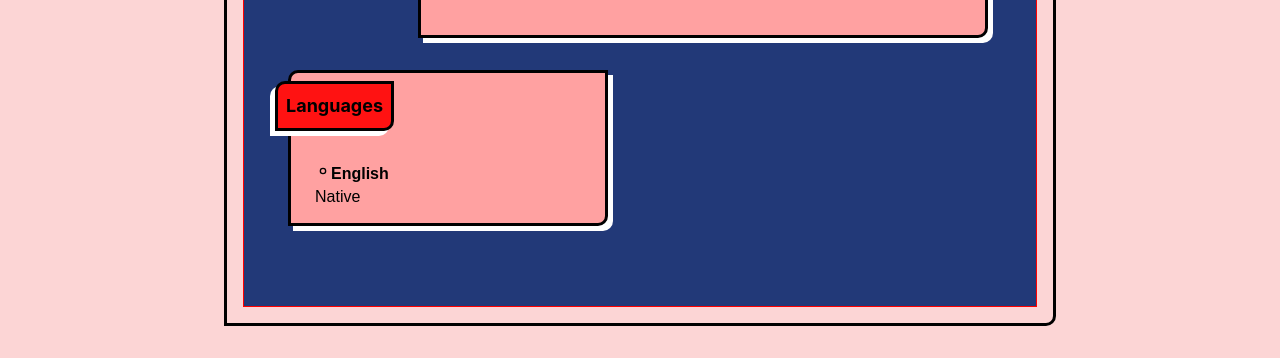
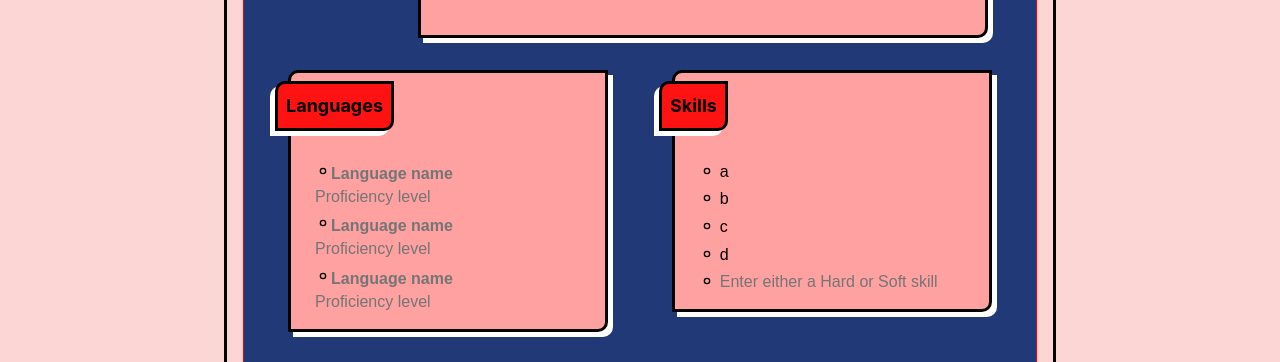
Before and after one commit to sasha-valderrama/generate-your-CV, a React (Create React App) app: page /cv-form/update in a window 1280 px wide. Shown: the part 564-926 px from the top of the page. Built offline with nearby package versions, Linux system fonts and the light colour scheme.

Commit message:
Skills Section is updating

```diff
--- a/src/components/form/index.js
+++ b/src/components/form/index.js
@@ -8,10 +8,11 @@ import About from './sections/About';
 import Section, { SectionListItem } from './sections/Section';
 import { BodyWrapper } from './body/BodyWrapper';
 import { nanoid } from 'nanoid';
-import Language from '../Language';
+import Language from './sections/Language';
+import Skill from './sections/Skills';
 
 export default function Form() {
-  const [{ profile, about, languages }, dispatch] = useReducer(
+  const [{ profile, about, languages, skills }, dispatch] = useReducer(
     reducer,
     newValues
   );
@@ -43,7 +44,18 @@ export default function Form() {
         value,
       },
     });
-    console.log(languages);
+  };
+
+  const handleChangeSkills = (value, id) => {
+    dispatch({
+      type: 'UPDATE_SKILLS',
+      payload: {
+        id,
+        key: 'name',
+        value: value,
+      },
+      skills: skills,
+    });
   };
 
   // const testing = ['abc', 'df', 'fsf'];
@@ -91,11 +103,18 @@ export default function Form() {
               );
             })}
           </Section>
-          {/* <Section right subtitle="Skills">
-            {testingSkills.map((item) => {
-              return <SectionListItem key={nanoid()}>{item}</SectionListItem>;
+          <Section right subtitle="Skills">
+            {skills.map((skill) => {
+              console.log(skill);
+              return (
+                <Skill
+                  key={skill.id}
+                  skill={skill}
+                  onChangeSkills={handleChangeSkills}
+                />
+              );
             })}
-          </Section> */}
+          </Section>
         </BodyWrapper>
       </MainForm>
     </OuterContainer>
--- a/src/components/Language.js
+++ b/src/components/form/sections/Language.js
@@ -1,18 +1,19 @@
 import styled from '@emotion/styled';
 import React from 'react';
-import { SectionListItem } from './form/sections/Section';
+import { SectionListItem } from './Section';
 import { TbPoint } from 'react-icons/tb';
 
 export default function Language({ language, onChangeLanguages }) {
   const handleNameChange = (e) => {
-    const { id, value } = e.target;
+    const { value } = e.target;
     onChangeLanguages(language.id, 'langName', value);
   };
 
   const handleProficiencyChange = (e) => {
-    const { id, value } = e.target;
+    const { value } = e.target;
     onChangeLanguages(language.id, 'proficiency', value);
   };
+
   return (
     <SectionListItem>
       <LanguageWrapper>
--- /dev/null
+++ b/src/components/form/sections/Skills.js
@@ -0,0 +1,47 @@
+import styled from '@emotion/styled';
+import React from 'react';
+import { SectionListItem } from './Section';
+import { TbPoint } from 'react-icons/tb';
+
+export default function Skill({ skill, onChangeSkills }) {
+  return (
+    <SectionListItem>
+      <SkillsWrapper>
+        <TbPoint />
+        <SkillItem
+          type="text"
+          id={skill.id}
+          name={skill.name}
+          value={skill.name}
+          onChange={(e) => onChangeSkills(e.target.value, skill.id)}
+          placeholder="Enter either a Hard or Soft skill"
+        ></SkillItem>
+      </SkillsWrapper>
+    </SectionListItem>
+  );
+}
+
+const SkillsWrapper = styled.div`
+  display: flex;
+  width: fit-content;
+  height: fit-content;
+  justify-content: flex-start;
+  gap: 0.3rem;
+`;
+
+const SkillItem = styled.input`
+  border: none;
+  background-color: inherit;
+  font-size: inherit;
+  width: ${(props) => (props.left ? '220px' : '260px')};
+  font-weight: ${(props) => (props.left ? 'bold' : 'normal')};
+  color: ${(props) => props.theme.colors.black};
+  &:hover,
+  &:focus {
+    color: ${(props) => props.theme.colors.white};
+    outline: none;
+  }
+  ::placeholder {
+    font-size: ${(props) => props.theme.fontSize.md};
+  }
+`;
--- a/src/components/ui/EditorWrapper.js
+++ b/src/components/ui/EditorWrapper.js
@@ -1,6 +1,8 @@
 import styled from '@emotion/styled';
 
 export const EditorWrapper = styled.div`
+  position: absolute;
+  z-index: 999;
   width: 300px;
   height: 100px;
   background-color: ${(props) => props.theme.colors.accent};
--- a/src/data.js
+++ b/src/data.js
@@ -44,13 +44,20 @@ export const newValues = {
     },
   ],
   languages: [
-    { id: nanoid(), langName: 'English', proficiency: 'Native' },
-    // { id: '', langName: '', proficiency: '' },
-    // {
-    //   id: '',
-    //   langName: '',
-    //   proficiency: '',
-    // },
+    { id: nanoid(), langName: '', proficiency: '' },
+    { id: nanoid(), langName: '', proficiency: '' },
+    {
+      id: nanoid(),
+      langName: '',
+      proficiency: '',
+    },
+  ],
+  skills: [
+    { id: nanoid(), name: 'a' },
+    { id: nanoid(), name: 'b' },
+    { id: nanoid(), name: 'c' },
+    { id: nanoid(), name: 'd' },
+    { id: nanoid(), name: '' },
   ],
 };
 
@@ -93,4 +100,11 @@ export const newValues = {
 //       proficiency: 'Full Professional Proficiency',
 //     },
 //   ],
+// skills: [
+//   { id: nanoid(), skill: 'Project management' },
+//   { id: nanoid(), skill: 'Problem-solving' },
+//   { id: nanoid(), skill: 'Design' },
+//   { id: nanoid(), skill: 'Mobile development' },
+//   { id: nanoid(), skill: 'Data analysis' },
+// ],
 // };
--- a/src/util/reducer.js
+++ b/src/util/reducer.js
@@ -29,6 +29,19 @@ export const reducer = (state, action) => {
           return language;
         }),
       };
+    case 'UPDATE_SKILLS':
+      return {
+        ...state,
+        skills: state.skills.map((skill) => {
+          if (skill.id === action.payload.id) {
+            return {
+              ...skill,
+              [action.payload.key]: action.payload.value,
+            };
+          }
+          return skill;
+        }),
+      };
     default:
       throw new Error(`Unknown action type: ${action.type}`);
   }
```
